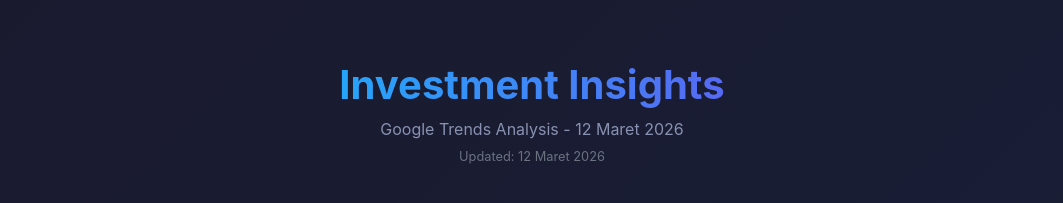
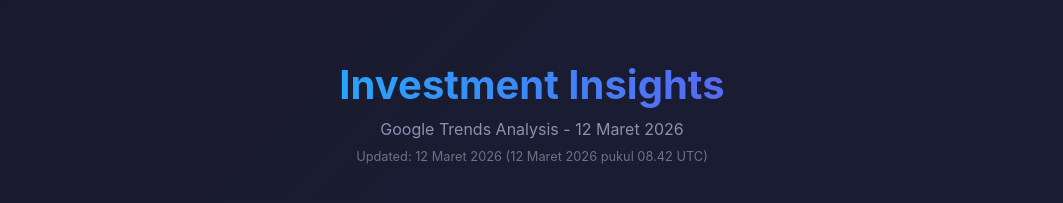
Before and after one commit to wicaksana94/investment-insights, a SvelteKit app: page / in a window 1280 px wide. Shown: the top 203 px of the page, without its empty margins (108-1171 px from the left). Built offline with nearby package versions, Linux system fonts and the light colour scheme.

Commit message:
Add timestamp display to show last update time

```diff
--- a/src/lib/data/trends.json
+++ b/src/lib/data/trends.json
@@ -1,5 +1,6 @@
 {
   "lastUpdated": "12 Maret 2026",
+  "lastUpdatedTimestamp": "2026-03-12T15:42:00+07:00",
   "topTrends": [
     { "name": "PSG vs Chelsea", "volume": "200K+", "growth": "+1,000%" },
     { "name": "Vinnie Pasquantino", "volume": "200K+", "growth": "+1,000%" },
--- a/src/routes/+page.svelte
+++ b/src/routes/+page.svelte
@@ -13,7 +13,20 @@
     verified = true;
   }
 
-  const { lastUpdated, topTrends, insights } = trendsData;
+  const { lastUpdated, lastUpdatedTimestamp, topTrends, insights } = trendsData;
+
+  function formatTimestamp(isoString) {
+    const date = new Date(isoString);
+    return date.toLocaleString('id-ID', {
+      day: 'numeric',
+      month: 'long',
+      year: 'numeric',
+      hour: '2-digit',
+      minute: '2-digit',
+      timeZoneName: 'short'
+    });
+  }
+
 </script>
 
 <svelte:head>
@@ -24,7 +37,7 @@
   <header>
     <h1>Investment Insights</h1>
     <p>Google Trends Analysis - {lastUpdated}</p>
-    <div class="last-updated">Updated: {lastUpdated}</div>
+    <div class="last-updated">Updated: {lastUpdated} ({formatTimestamp(lastUpdatedTimestamp)})</div>
   </header>
 
   <div class="card">
```
